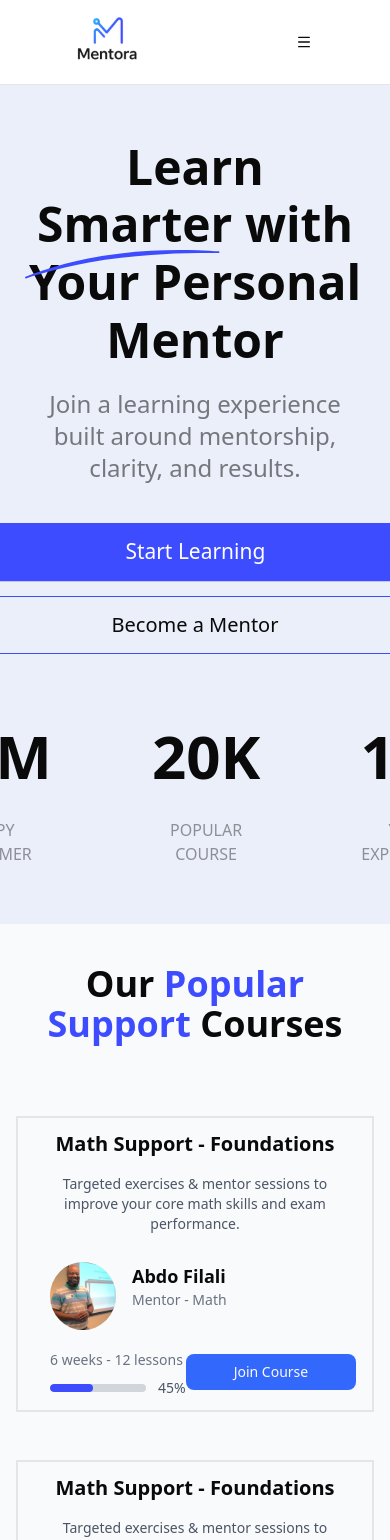
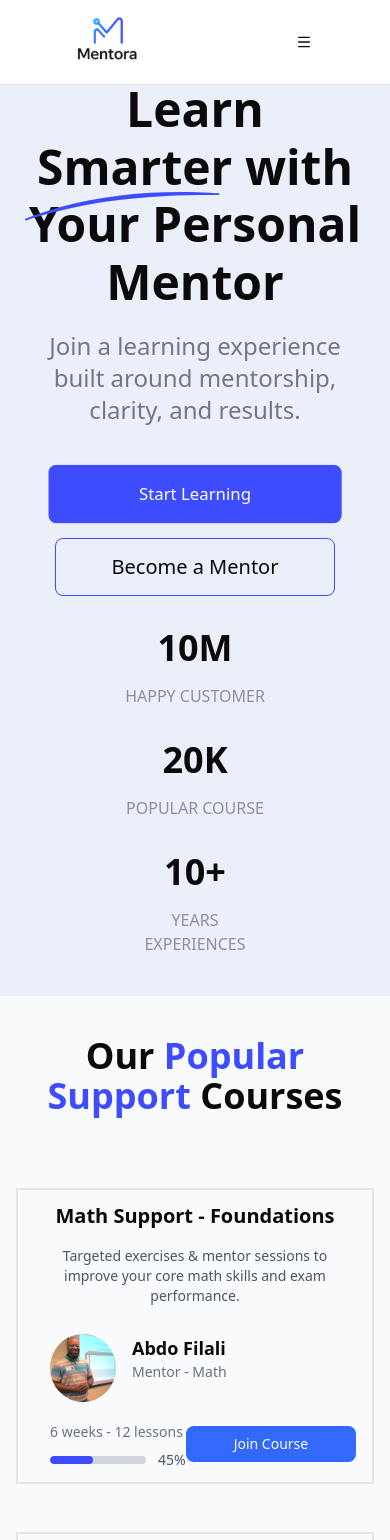
Before and after one commit to Abd-echafi/Mentora, a React (Vite) app in the folder Mentora/: page / in a window 390 px wide. Shown: the top 1540 px of the page. Built offline with nearby package versions, Linux system fonts and the light colour scheme.

Commit message:
feat: Update Hero and Navbar components for improved layout and functionality

```diff
--- a/Mentora/src/components/LandingPage/Hero.tsx
+++ b/Mentora/src/components/LandingPage/Hero.tsx
@@ -5,7 +5,7 @@ const MotionButton = motion(Button);
 
 export default function Hero() {
   return (
-    <div className="h-screen bg-[#EAEFFA] scroll-mt-20" id="features">
+    <div className="min-h-screen  bg-[#EAEFFA] scroll-mt-20" id="features">
       <div className="grid grid-cols-1 xl:grid-cols-2 max-w-7xl mx-auto h-full items-center px-6">
         <div className="flex flex-col items-center">
           <motion.h1
@@ -34,9 +34,9 @@ export default function Hero() {
             results.
           </p>
           <div className=" mt-10 ">
-            <div className="flex flex-col justify-around sm:justify-start md:flex-row gap-4 md:gap-6 lg:gap-8">
+            <div className="flex flex-col justify-around sm:justify-start md:flex-row gap-4 md:gap-6 lg:gap-8 items-center">
               <MotionButton
-                className="py-7 px-8 md:py-8 md:px-14 bg-[#3D4CFF] text-background hover:bg-[#3D4CFF]/90 text-xl"
+                className="py-7 sm:px-8 md:py-8 md:px-14 w-70 bg-[#3D4CFF] text-background hover:bg-[#3D4CFF]/90 md:text-xl text-md"
                 transition={{
                   duration: 2,
                   repeat: Infinity,
@@ -51,7 +51,7 @@ export default function Hero() {
                 Start Learning
               </MotionButton>
               <MotionButton
-                className="py-7 px-8 md:py-8 md:px-14  bg-[#EAEFFA] text-foreground border border-[#3D4CFF] hover:bg-gray-300 text-xl"
+                className="py-7 px-8 md:py-8 md:px-14 w-70 bg-[#EAEFFA] text-foreground border border-[#3D4CFF] hover:bg-gray-300 text-xl"
                 whileHover={{ scale: 1.05, y: -5 }}
                 whileTap={{ scale: 0.95, y: 2 }}
                 transition={{ type: "spring", stiffness: 300 }}
@@ -59,27 +59,34 @@ export default function Hero() {
                 Become a Mentor
               </MotionButton>
             </div>
-            <div className="flex md:justify-start gap-25 mt-18 justify-center ">
-              <div>
-                <p className="font-semibold text-6xl">
+            <div
+              className="
+                grid grid-cols-1 gap-8
+                justify-center
+                md:flex md:justify-start md:gap-20
+                mt-8 md:mt-18
+                mb-10 sm:mb-0
+              "
+            >
+              <div className="text-center">
+                <p className="font-semibold md:text-6xl text-4xl">
                   <Counter to={10} suffix="M" />
                 </p>
-                <p className="mt-8 text-center text-black/40">HAPPY CUSTOMER</p>
+                <p className="mt-4 md:mt-8 text-black/40">HAPPY CUSTOMER</p>
               </div>
-              <div>
-                <p className="font-semibold text-6xl">
+
+              <div className="text-center">
+                <p className="font-semibold md:text-6xl text-4xl">
                   <Counter to={20} suffix="K" />
                 </p>
-                <p className="mt-8 text-center text-black/40">
-                  {" "}
-                  POPULAR COURSE
-                </p>
+                <p className="mt-4 md:mt-8 text-black/40">POPULAR COURSE</p>
               </div>
-              <div>
-                <p className="font-semibold text-6xl">
+
+              <div className="text-center">
+                <p className="font-semibold md:text-6xl text-4xl">
                   <Counter to={10} suffix="+" />
                 </p>
-                <p className="mt-8 text-center text-black/40">
+                <p className="mt-4 md:mt-8 text-black/40">
                   YEARS <br /> EXPERIENCES
                 </p>
               </div>
--- a/Mentora/src/components/LandingPage/Navbar.tsx
+++ b/Mentora/src/components/LandingPage/Navbar.tsx
@@ -14,6 +14,19 @@ import { Link } from "react-router-dom";
 const MotionButton = motion(Button);
 export default function Navbar() {
   const [active, setActive] = useState("Features");
+  const [open, setOpen] = useState(false);
+
+  const handleMenuItemClick = (item: string, href: string) => {
+    setActive(item);
+    setOpen(false);
+    // Scroll to the section
+    setTimeout(() => {
+      const element = document.querySelector(href);
+      if (element) {
+        element.scrollIntoView({ behavior: "smooth" });
+      }
+    }, 0);
+  };
   return (
     <div className="flex justify-between bg-white py-0.5 px-13 items-center">
       <div>
@@ -150,18 +163,18 @@ export default function Navbar() {
           Sign up
         </MotionButton>
       </div>
-      <DropdownMenu>
+      <DropdownMenu open={open} onOpenChange={setOpen}>
         <DropdownMenuTrigger asChild>
           <Button size="icon" variant="ghost" className="md:hidden">
             <Menu className="h-6 w-6" />
           </Button>
         </DropdownMenuTrigger>
-        <DropdownMenuContent className="w-56 mt-2">
+        <DropdownMenuContent className="w-screen mt-2">
           <DropdownMenuGroup>
             <DropdownMenuLabel>Navigation Menu</DropdownMenuLabel>
             <DropdownMenuItem
-              onClick={() => setActive("Features")}
-              className={`relative pl-6 ${
+              onClick={() => handleMenuItemClick("Features", "#features")}
+              className={`relative pl-6 cursor-pointer ${
                 active === "Features"
                   ? "text-primary font-medium"
                   : "text-muted-foreground"
@@ -173,8 +186,8 @@ export default function Navbar() {
               Features
             </DropdownMenuItem>
             <DropdownMenuItem
-              onClick={() => setActive("Courses")}
-              className={`relative pl-6 ${
+              onClick={() => handleMenuItemClick("Courses", "#courses")}
+              className={`relative pl-6 cursor-pointer ${
                 active === "Courses"
                   ? "text-primary font-medium"
                   : "text-muted-foreground"
@@ -186,8 +199,8 @@ export default function Navbar() {
               Courses
             </DropdownMenuItem>
             <DropdownMenuItem
-              onClick={() => setActive("Reviews")}
-              className={`relative pl-6 ${
+              onClick={() => handleMenuItemClick("Reviews", "#reviews")}
+              className={`relative pl-6 cursor-pointer ${
                 active === "Reviews"
                   ? "text-primary font-medium"
                   : "text-muted-foreground"
@@ -199,8 +212,8 @@ export default function Navbar() {
               Reviews
             </DropdownMenuItem>
             <DropdownMenuItem
-              onClick={() => setActive("About")}
-              className={`relative pl-6 ${
+              onClick={() => handleMenuItemClick("About", "#about")}
+              className={`relative pl-6 cursor-pointer ${
                 active === "About"
                   ? "text-primary font-medium"
                   : "text-muted-foreground"
@@ -212,8 +225,8 @@ export default function Navbar() {
               About
             </DropdownMenuItem>
             <DropdownMenuItem
-              onClick={() => setActive("Contact")}
-              className={`relative pl-6 ${
+              onClick={() => handleMenuItemClick("Contact", "#contact")}
+              className={`relative pl-6 cursor-pointer ${
                 active === "Contact"
                   ? "text-primary font-medium"
                   : "text-muted-foreground"
--- a/Mentora/src/components/LandingPage/Questions.tsx
+++ b/Mentora/src/components/LandingPage/Questions.tsx
@@ -54,7 +54,7 @@ export default function Questions() {
               Join thousands of students improving their grades with personal
               mentors <br /> and structured support.
             </p>
-            <div className=" space-x-3 ">
+            <div className="flex flex-col gap-3 sm:flex-row sm:space-x-3 pr-8 sm:pr-0">
               <MotionButton
                 className="py-6 px-10 bg-white text-foreground border border-[#3D4CFF] hover:bg-gray-300"
                 whileHover={{ scale: 1.05, y: -2 }}
@@ -76,8 +76,8 @@ export default function Questions() {
           <img
             src="/Group 21.svg"
             alt=""
-            className="lg:w-80 lg:rotate-0 lg:mr-0 lg:mt-0
-            -rotate-90 -mr-30 -mt-60 w-60"
+            className="hidden sm:block lg:w-80 lg:rotate-0 lg:mr-0 lg:mt-0
+            -rotate-90 -mr-30 -mt-110 w-50 sm:-mt-50 sm:w-60"
           />
         </div>
       </div>
```
